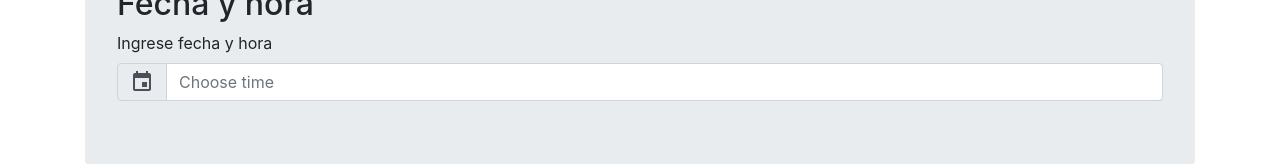
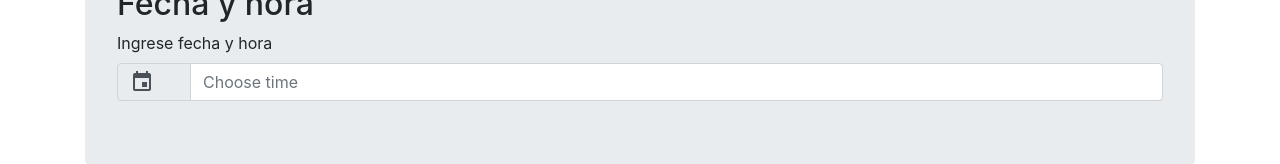
Before and after one commit to josuedavidgodinez/Obs-Vulcanologia-Front, an Angular app: page /grafica-diaria in a window 1280 px wide. Shown: the part 233-397 px from the top of the page. Built offline with nearby package versions, Linux system fonts and the light colour scheme; what highcharts-angular would draw is missing.

Commit message:
Update grafica-diaria.component.html

```diff
--- a/src/app/grafica-diaria/grafica-diaria.component.html
+++ b/src/app/grafica-diaria/grafica-diaria.component.html
@@ -9,7 +9,7 @@
         <label>Ingrese fecha y hora</label>
         <div class="input-group">
           <div class="input-group-prepend">
-            <span class="input-group-text"><i class="material-icons">event</i></span>
+            <span class="input-group-text"><i class="material-icons">evento</i></span>
           </div>
           <input class="form-control" id="datetimepicker" type="text" placeholder="Choose time">
         </div>
@@ -18,6 +18,7 @@
 </div>
 <script>
   $(function() {
+    //Variables
   var $now = moment();
   var $dateMin = $now.subtract(3, 'days');
   $('#datetimepicker').bootstrapMaterialDatePicker({
```
